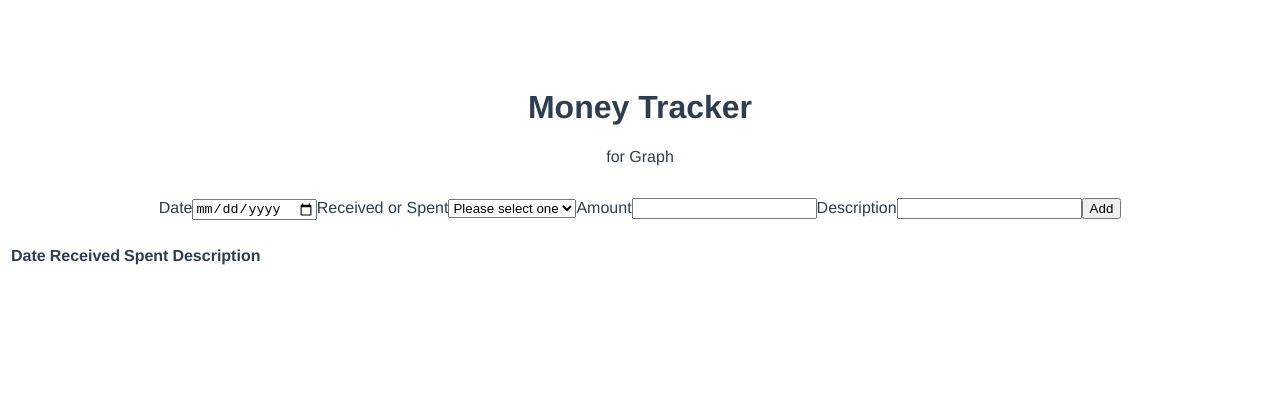
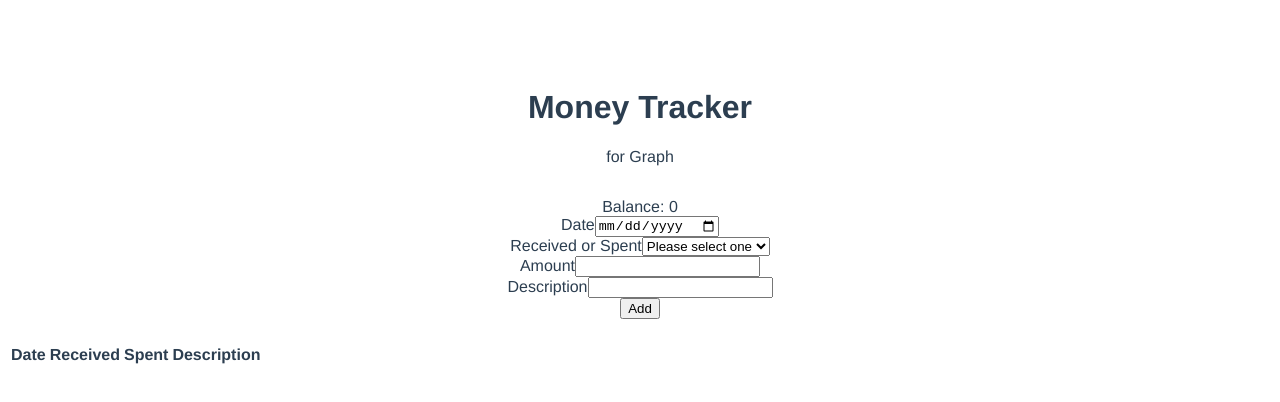
Before and after one commit to SUKITTA/money-tracker, a Vue app: page /#/ in a window 1280 px wide. Shown: the top 402 px of the page. Built offline with nearby package versions, Linux system fonts and the light colour scheme.

Commit message:
create function for calculate balance

```diff
--- a/src/components/LedgerForm.vue
+++ b/src/components/LedgerForm.vue
@@ -1,26 +1,38 @@
 <template>
+    <div>
+        <div>Balance: {{ balance }}</div>
         <div>
             <label for="date">Date</label>
             <input type="date" v-model="form.date">
+        </div>
 
+        <div>
             <label for="type">Received or Spent</label>
             <select v-model="form.type">
                 <option disabled value="">Please select one</option>
                 <option value="Received">Received</option>
                 <option value="Spent">Spent</option>
             </select>
+        </div>
 
+        <div>
             <label for="amount">Amount</label>
             <input type="text" v-model="form.amount">
 
+        </div>
+
+        <div>
             <label for="description">Description</label>
             <input type="text" v-model="form.description">
+
+        </div>
 
         <button @click="addList">Add</button>
     </div>
 </template>
 
 <script>
+import LedgerStore from '@/store/ledgerStore'
 export default {
     data() {
         return {
@@ -29,7 +41,8 @@ export default {
                 type: '',
                 amount: '',
                 description: '',
-            }
+            },
+            balance: 0,
         }
     },
     methods: {
@@ -49,9 +62,21 @@ export default {
                 description: this.form.description,
             }
 
-            // PokemonStore.dispatch('addPokemon', payload)
+            LedgerStore.dispatch('addList', payload)
             console.log(payload)
+            this.calculate()
             this.clearForm()
+        },
+        calculate() {
+            if ( this.form.type === "Received" ){
+                this.balance += parseInt(this.form.amount)
+                console.log("Yeah")
+            }
+            else if ( this.form.type === "Spent" ) {
+                this.balance -= parseInt(this.form.amount)
+                console.log("Nahhh")
+            }
+
         }
     }
 }
```
Lines whose indentation alone changed are shown as unchanged.
